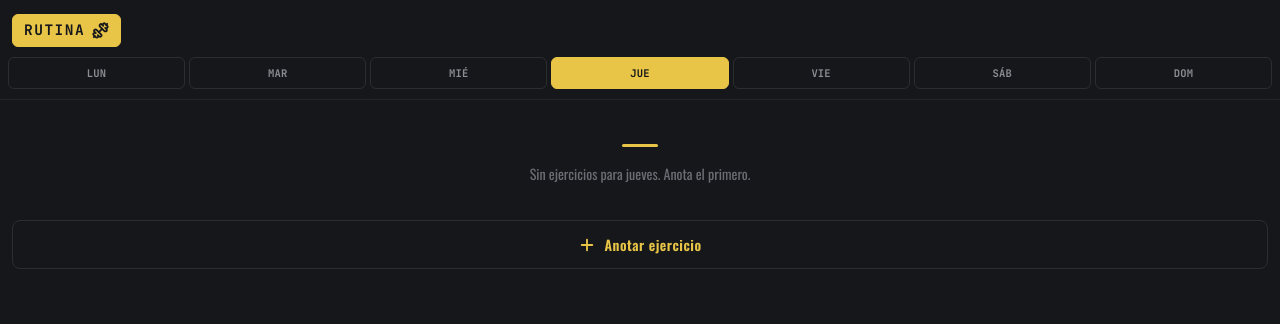
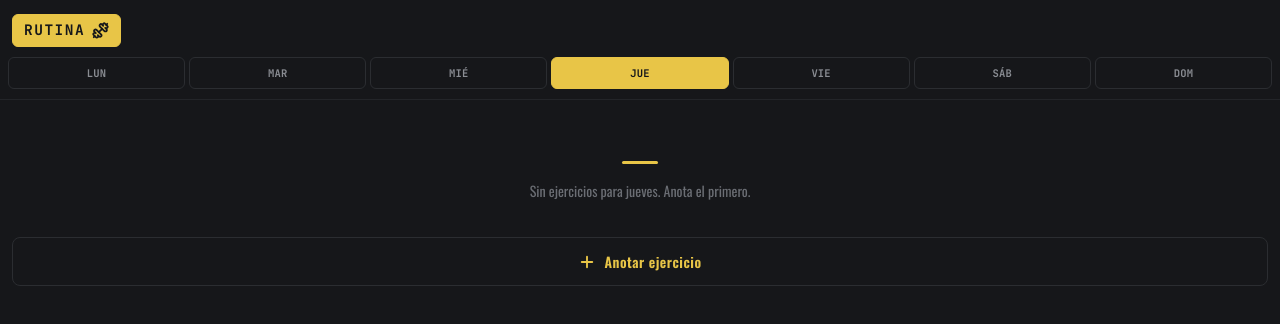
Before and after one commit to RonConChela/gymapp, a React (Vite) app: page / in a window 1280 px wide. Shown: the top 324 px of the page. Built offline with nearby package versions, Linux system fonts and the light colour scheme.

Commit message:
Ajusta espacio del contenido bajo el header

```diff
--- a/src/gym-log.jsx
+++ b/src/gym-log.jsx
@@ -800,7 +800,7 @@ const styles = {
   },
   main: {
     padding: "14px 12px 0",
-    paddingTop: "108px",
+    paddingTop: "125px",
 },
   emptyState: { padding: "36px 8px", textAlign: "center" },
   emptyBar: { width: "36px", height: "3px", background: "#E8C547", margin: "0 auto 16px", borderRadius: "2px" },
```
